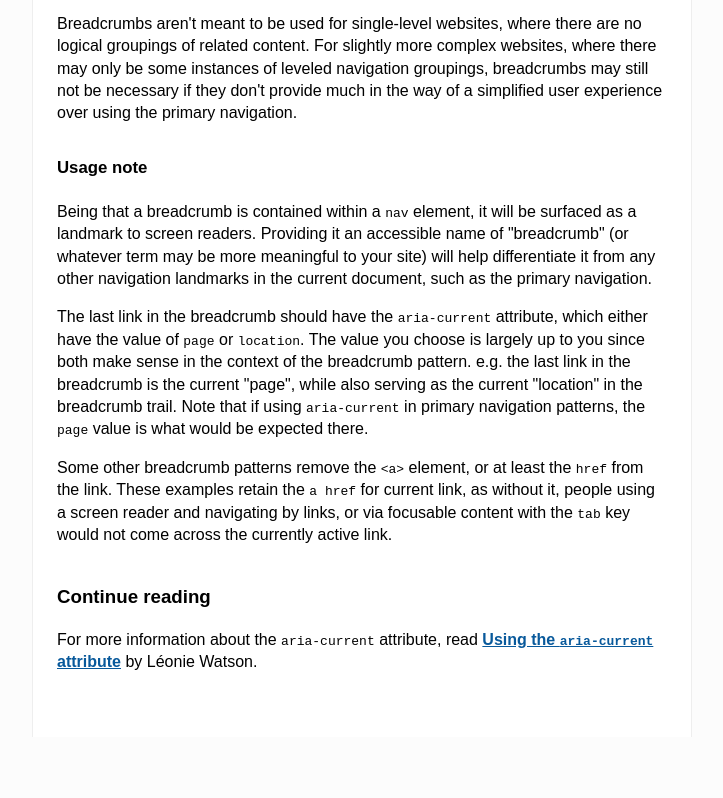
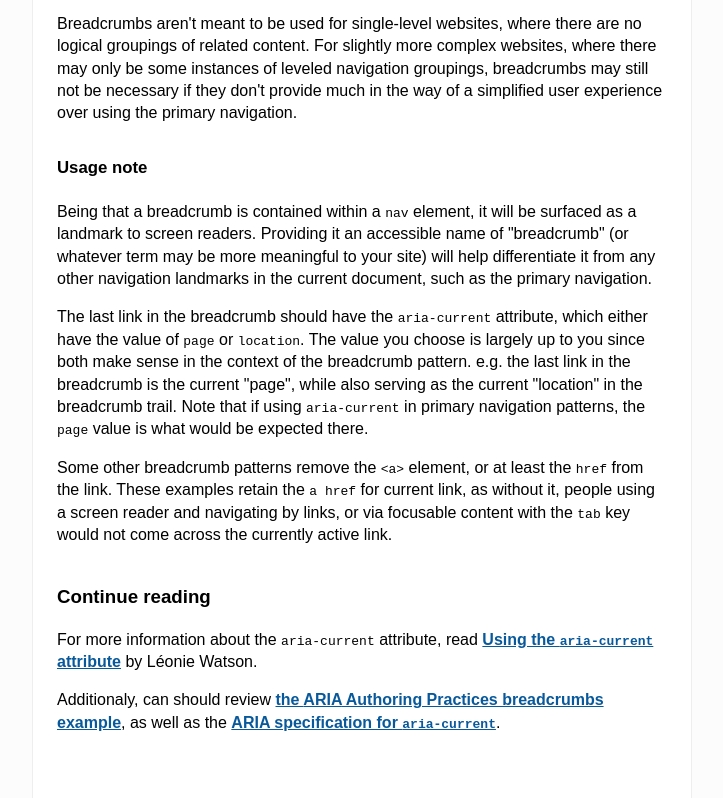
Before and after one commit to scottaohara/a11y_breadcrumbs, a plain HTML site: page index.html in a window 1280 px wide. Shown: the part 683-1481 px from the top of the page, without its empty margins (278-1001 px from the left). Before the commit the page ends 1420 px from the top, so only its background shows below. Drawn offline with Linux system fonts and the light colour scheme.

Commit message:
add additional reading sources

```diff
--- a/index.html
+++ b/index.html
@@ -106,6 +106,11 @@
             For more information about the <code>aria-current</code> attribute, read
             <a href="https://tink.uk/using-the-aria-current-attribute/">Using the <code>aria-current</code> attribute</a> by Léonie Watson.
           </p>
+          <p>
+            Additionaly, can should review
+            <a href="https://w3c.github.io/aria-practices/examples/breadcrumb/index.html">the <abbr>ARIA</abbr> Authoring Practices breadcrumbs example</a>,
+            as well as the <a href="https://www.w3.org/TR/wai-aria-1.2/#aria-current">ARIA specification for <code>aria-current</code></a>.
+          </p>
         </div>
       </main>
     </div>
```
